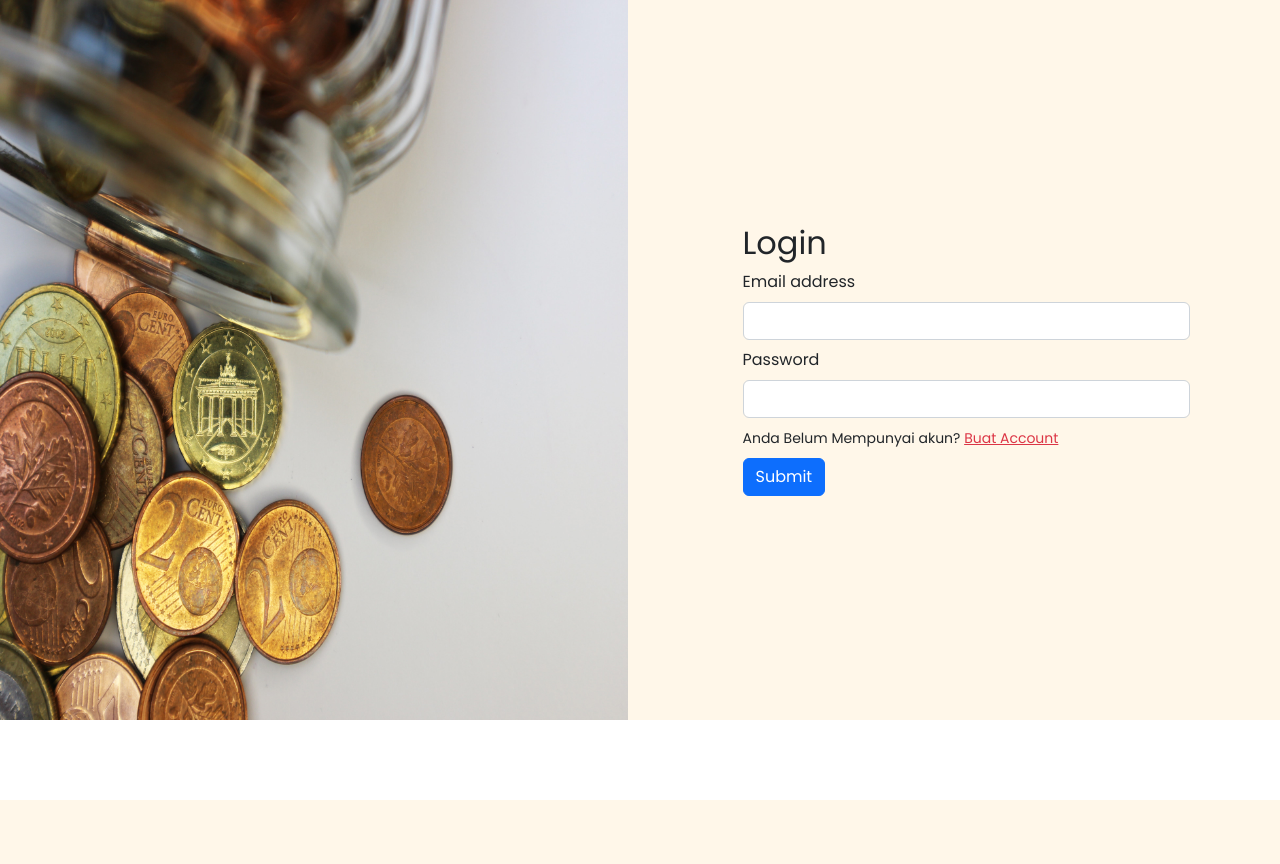
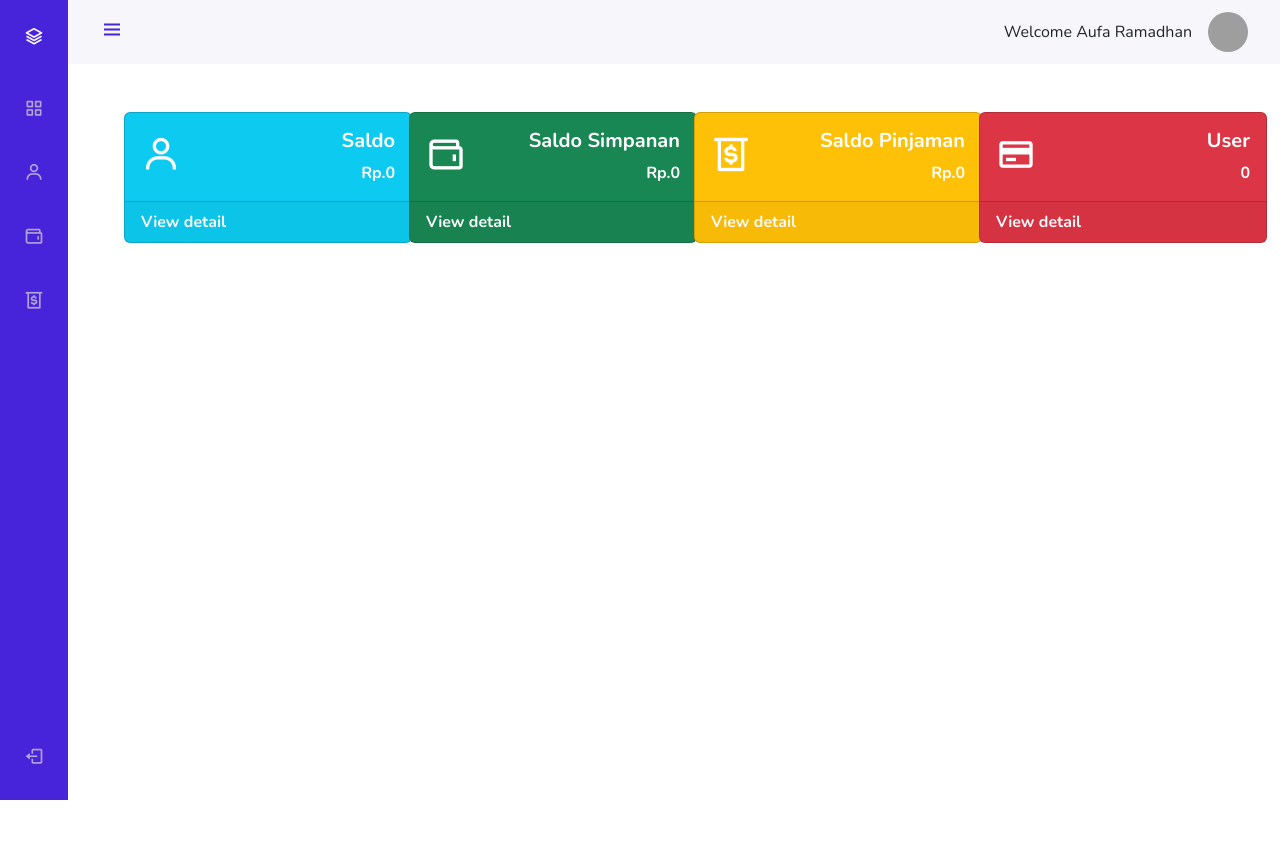
Before and after one commit to aufaramdhn/koperasi, a PHP site: page /koperasi/views/index.php in a window 1280 px wide. Before the commit the page ends 800 px from the top, so only its background shows below. Run offline with PHP 8.4, Linux system fonts and the light colour scheme; a user stored in the database is signed in; some libraries are stand-ins or nearby versions; grey boxes are pictures that could not be loaded.

Commit message:
update table user

```diff
--- a/admin/simpanan.php
+++ /dev/null
@@ -1,3 +0,0 @@
-<?php include "../layout/header.php" ?>
-Hello World
-<?php include "../layout/footer.php" ?>
--- a/index.php
+++ b/index.php
@@ -68,7 +68,7 @@ if (isset($_POST['submit'])) {
 
         if ($password == $row['password']) {
             $_SESSION['user'] = true;
-            $_SESSION['id'] = $row['id'];
+            $_SESSION['id_user'] = $row['id_user'];
             $_SESSION['nama'] =  $row['nama'];
             $_SESSION['email'] =  $row['email'];
             $_SESSION['level'] = $row['level'];
@@ -76,7 +76,7 @@ if (isset($_POST['submit'])) {
             echo "
             <script>
             alert('Login Berhasil');
-            document.location.href = 'admin/index.php';
+            document.location.href = 'views/index.php';
             </script>
             ";
         } else {
--- a/layout/footer.php
+++ b/layout/footer.php
@@ -3,8 +3,6 @@
 <script src="script.js"></script>
 
 <script src="../assets/js/bootstrap.bundle.min.js"></script>
-
-<script src="../admin/dashboard.js"></script>
 
 <script src="../jquery.js"></script>
 
--- a/layout/header.php
+++ b/layout/header.php
@@ -234,33 +234,33 @@ session_start();
                     </a>
                     <div class="nav_list">
                         <?php if ($_SESSION['level'] == 'admin') : ?>
-                            <a href="#" class="nav_link active">
+                            <a class="nav_link" href="../views/index.php">
                                 <i class='bx bx-grid-alt nav_icon'></i>
                                 <span class="nav_name">Dashboard</span>
                             </a>
-                            <a href="#" class="nav_link">
+                            <a href="../views/user.php" class="nav_link">
                                 <i class='bx bx-user nav_icon'></i>
                                 <span class="nav_name">Users</span>
                             </a>
-                            <a href="../admin/simpanan.php" class="nav_link">
-                                <i class='bx bx-message-square-detail nav_icon'></i>
+                            <a href="../views/simpanan.php" class="nav_link">
+                                <i class='bx bx-wallet nav_icon'></i>
                                 <span class="nav_name">SImpanan</span>
                             </a>
-                            <a href="../admin/pinjaman.php" class="nav_link">
-                                <i class='bx bx-message-square-detail nav_icon'></i>
+                            <a href="../views/pinjaman.php" class="nav_link">
+                                <i class='bx bx-money-withdraw nav_icon'></i>
                                 <span class="nav_name">Pinjaman</span>
                             </a>
                         <?php else : ?>
-                            <a href="#" class="nav_link active">
+                            <a href="../views/index.php" class="nav_link">
                                 <i class='bx bx-grid-alt nav_icon'></i>
                                 <span class="nav_name">Dashboard</span>
                             </a>
-                            <a href="../admin/pinjaman.php" class="nav_link">
-                                <i class='bx bx-message-square-detail nav_icon'></i>
+                            <a href="../views/pinjaman.php" class="nav_link">
+                                <i class='bx bx-wallet nav_icon'></i>
                                 <span class="nav_name">SImpanan</span>
                             </a>
-                            <a href="../admin/pinjaman.php" class="nav_link">
-                                <i class='bx bx-message-square-detail nav_icon'></i>
+                            <a href="../views/pinjaman.php" class="nav_link">
+                                <i class='bx bx-money-withdraw nav_icon'></i>
                                 <span class="nav_name">Pinjaman</span>
                             </a>
                         <?php endif ?>
@@ -278,7 +278,7 @@ session_start();
                         </a> -->
                     </div>
                 </div>
-                <a href="../admin/logout.php" class="nav_link">
+                <a href="../views/logout.php" class="nav_link">
                     <i class='bx bx-log-out nav_icon'></i>
                     <span class="nav_name">SignOut</span>
                 </a>
--- /dev/null
+++ b/views/index.php
@@ -0,0 +1,139 @@
+<?php include "../layout/header.php" ?>
+<div class="container pt-5">
+    <?php if ($_SESSION['level'] == 'admin') : ?>
+        <div class="row">
+            <div class="col-md-3 mb-sm-2">
+                <div class="card bg-info text-white" style="width: 18rem;">
+                    <div class="card-body  row d-flex align-items-center">
+                        <div class="col-2 text-center">
+                            <i class='bx bx-user fs-1'></i>
+                        </div>
+                        <div class="col-10 d-flex flex-column align-items-end">
+                            <h5 class="card-title fw-bold">Saldo</h5>
+                            <span class="fw-bold">Rp.0</span>
+                        </div>
+                    </div>
+                    <div class="card-footer">
+                        <a class="text-decoration-none text-light fw-bold fs-6" href="../products/index.php">View detail </a>
+                    </div>
+                </div>
+            </div>
+            <div class="col-md-3 mb-sm-2">
+                <div class="card bg-success text-white" style="width: 18rem;">
+                    <div class="card-body  row d-flex align-items-center">
+                        <div class="col-2 text-center">
+                            <i class='bx bx-wallet fs-1'></i>
+                        </div>
+                        <div class="col-10 d-flex flex-column align-items-end">
+                            <h5 class="card-title fw-bold">Saldo Simpanan</h5>
+                            <span class="fw-bold">Rp.0</span>
+                        </div>
+                    </div>
+                    <div class="card-footer">
+                        <a class="text-decoration-none text-light fw-bold fs-6" href="../products/index.php">View detail </a>
+                    </div>
+                </div>
+            </div>
+            <div class="col-md-3 mb-sm-2">
+                <div class="card bg-warning text-white" style="width: 18rem;">
+                    <div class="card-body row d-flex align-items-center">
+                        <div class="col-2 text-center">
+                            <i class='bx bx-money-withdraw fs-1'></i>
+                        </div>
+                        <div class="col-10 d-flex flex-column align-items-end">
+                            <h5 class="card-title fw-bold">Saldo Pinjaman</h5>
+                            <span class="fw-bold">Rp.0</span>
+                        </div>
+                    </div>
+                    <div class="card-footer">
+                        <a class="text-decoration-none text-light fw-bold fs-6" href="../orders/index.php">View detail </a>
+                    </div>
+                </div>
+            </div>
+            <div class="col-md-3">
+                <div class="card bg-danger text-white" style="width: 18rem;">
+                    <div class="card-body row d-flex align-items-center">
+                        <div class="col-2 text-center">
+                            <i class='bx bx-credit-card fs-1'></i>
+                        </div>
+                        <div class="col-10 d-flex flex-column align-items-end">
+                            <h5 class="card-title fw-bold">User</h5>
+                            <span class="fw-bold">0</span>
+                        </div>
+                    </div>
+                    <div class="card-footer">
+                        <a class="text-decoration-none text-light fw-bold fs-6" href="../user/index.php">View detail </a>
+                    </div>
+                </div>
+            </div>
+        </div>
+    <?php else : ?>
+        <div class="row">
+            <div class="col-md-3 mb-sm-2">
+                <div class="card bg-info text-white" style="width: 18rem;">
+                    <div class="card-body  row d-flex align-items-center">
+                        <div class="col-2 text-center">
+                            <i class='bx bx-user fs-1'></i>
+                        </div>
+                        <div class="col-10 d-flex flex-column align-items-end">
+                            <h5 class="card-title fw-bold">Saldo</h5>
+                            <span class="fw-bold">Rp.0</span>
+                        </div>
+                    </div>
+                    <div class="card-footer">
+                        <a class="text-decoration-none text-light fw-bold fs-6" href="../products/index.php">View detail </a>
+                    </div>
+                </div>
+            </div>
+            <div class="col-md-3 mb-sm-2">
+                <div class="card bg-success text-white" style="width: 18rem;">
+                    <div class="card-body  row d-flex align-items-center">
+                        <div class="col-2 text-center">
+                            <i class='bx bx-wallet fs-1'></i>
+                        </div>
+                        <div class="col-10 d-flex flex-column align-items-end">
+                            <h5 class="card-title fw-bold">Saldo Simpanan</h5>
+                            <span class="fw-bold">Rp.0</span>
+                        </div>
+                    </div>
+                    <div class="card-footer">
+                        <a class="text-decoration-none text-light fw-bold fs-6" href="../products/index.php">View detail </a>
+                    </div>
+                </div>
+            </div>
+            <div class="col-md-3 mb-sm-2">
+                <div class="card bg-warning text-white" style="width: 18rem;">
+                    <div class="card-body row d-flex align-items-center">
+                        <div class="col-2 text-center">
+                            <i class='bx bx-money-withdraw fs-1'></i>
+                        </div>
+                        <div class="col-10 d-flex flex-column align-items-end">
+                            <h5 class="card-title fw-bold">Saldo Pinjaman</h5>
+                            <span class="fw-bold">Rp.0</span>
+                        </div>
+                    </div>
+                    <div class="card-footer">
+                        <a class="text-decoration-none text-light fw-bold fs-6" href="../orders/index.php">View detail </a>
+                    </div>
+                </div>
+            </div>
+            <div class="col-md-3">
+                <div class="card bg-danger text-white" style="width: 18rem;">
+                    <div class="card-body row d-flex align-items-center">
+                        <div class="col-2 text-center">
+                            <i class='bx bx-credit-card fs-1'></i>
+                        </div>
+                        <div class="col-10 d-flex flex-column align-items-end">
+                            <h5 class="card-title fw-bold">Hutang</h5>
+                            <span class="fw-bold">Rp.0</span>
+                        </div>
+                    </div>
+                    <div class="card-footer">
+                        <a class="text-decoration-none text-light fw-bold fs-6" href="../user/index.php">View detail </a>
+                    </div>
+                </div>
+            </div>
+        </div>
+    <?php endif ?>
+</div>
+<?php include "../layout/footer.php" ?>
```
Also changed, not shown: admin/index.php (deleted, +0 -78 lines), koperasi.sql (+36 -9 lines), views/pinjaman.php (added, +59 -0 lines), views/simpanan.php (renamed from admin/pinjaman.php, +7 -2 lines), views/user.php (added, +63 -0 lines), view2/about.php (renamed from view/about.php), view2/home.php (renamed from view/home.php), views/logout.php (renamed from admin/logout.php).
